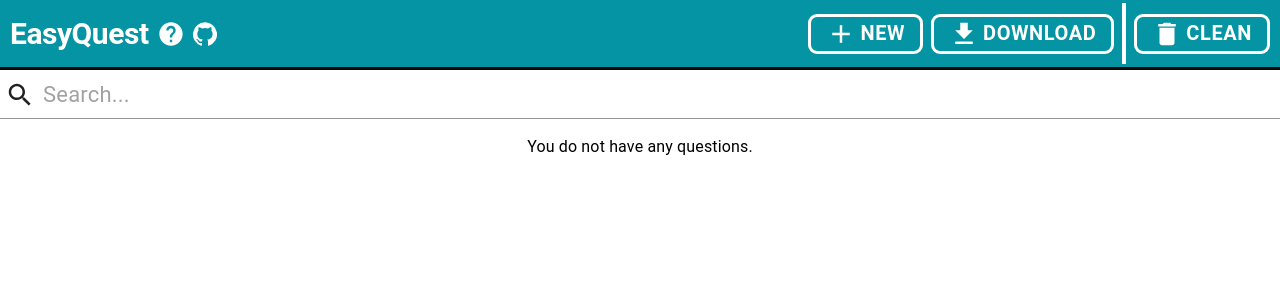
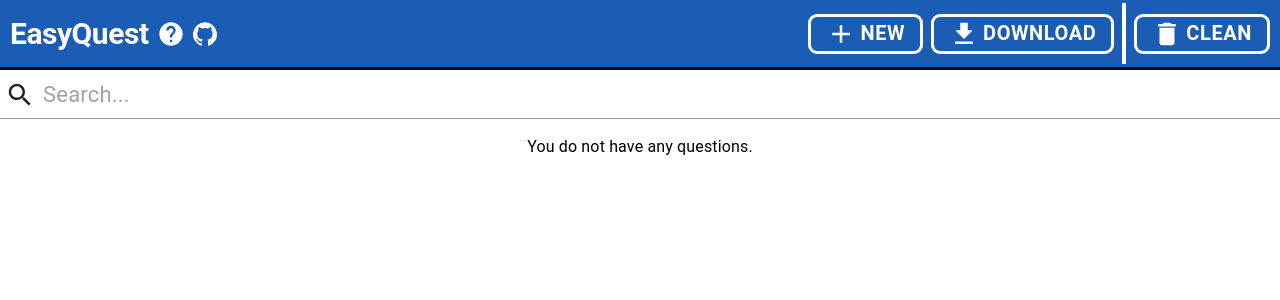
Before and after one commit to Guilhermeabtibol/EasyQuestModificado, a React (Create React App) app: page / in a window 1280 px wide. Shown: the top 300 px of the page. Built offline with nearby package versions, Linux system fonts and the light colour scheme.

Commit message:
Alterando a cor do header para azul

```diff
--- a/src/shared/components/Header.jsx
+++ b/src/shared/components/Header.jsx
@@ -3,7 +3,7 @@
 import { useTranslation } from 'react-i18next';
 import HelpIcon from '@material-ui/icons/Help';
 import GitHubIcon from '@material-ui/icons/GitHub';
-import { BONDI_BLUE, COD_GRAY, WHITE } from '../../theme';
+import { AZUL, BONDI_BLUE, COD_GRAY, WHITE } from '../../theme';
 import HelpModal from './HelpModal';
 import textConstants from '../translations/textConstants';
 
@@ -13,7 +13,7 @@
     zIndex: '1002',
     width: '100%',
     height: '70px',
-    backgroundColor: BONDI_BLUE,
+    backgroundColor: AZUL,
     borderBottom: `3px solid ${COD_GRAY}`,
     boxSizing: 'border-box',
     display: 'flex',
--- a/src/theme.js
+++ b/src/theme.js
@@ -4,6 +4,7 @@
 export const TEAL_BLUE = '#044C54';
 export const COD_GRAY = '#0A0A0A';
 export const WHITE = '#FFF';
+export const AZUL = '#1B5CB5';
 
 export default {
   typography: {
```
